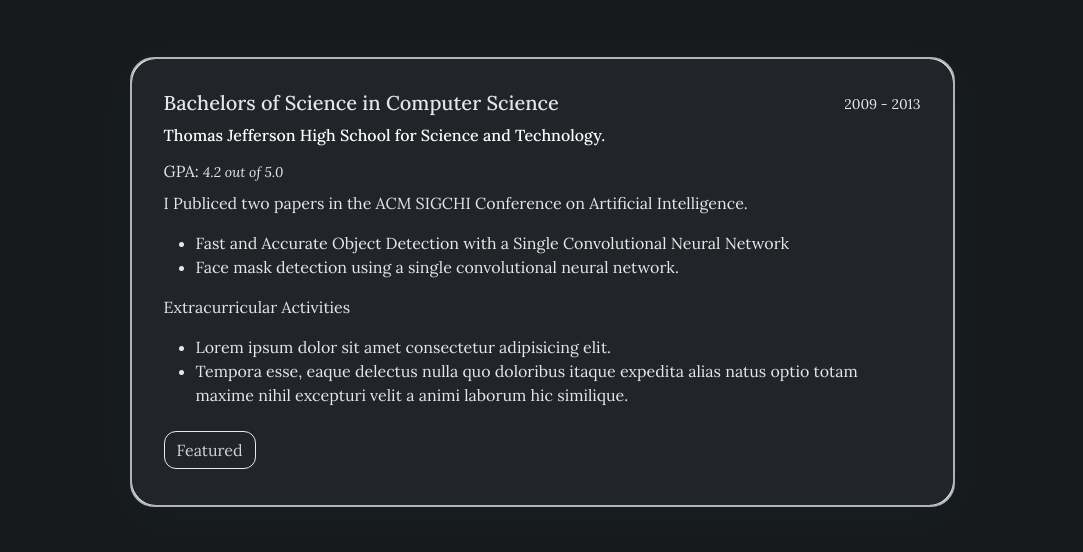
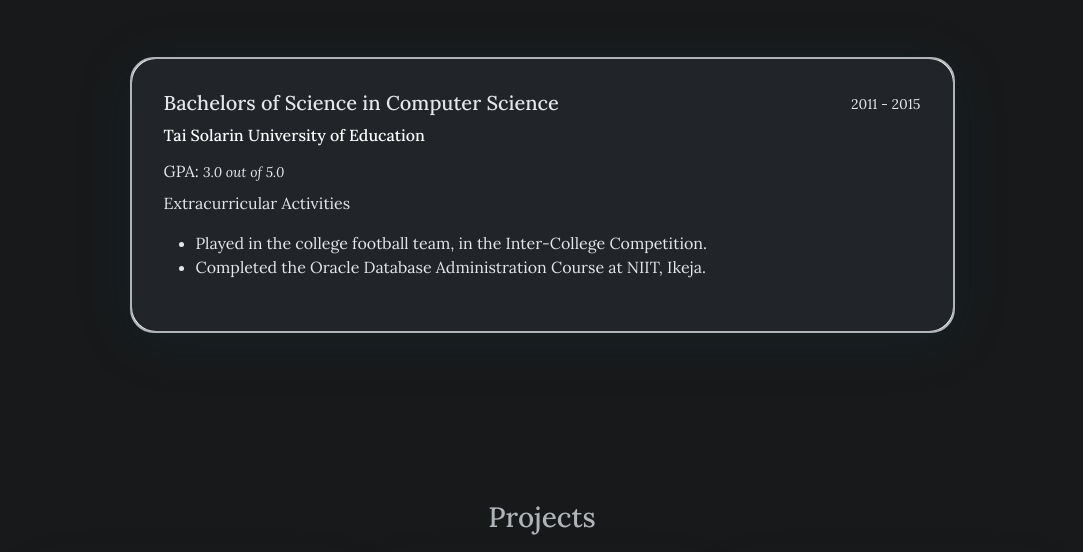
Before and after one commit to samibanks01/Professional-Portfolio, a plain HTML site: page index.html in a window 1280 px wide. Shown: the part 2057-2609 px from the top of the page, without its empty margins (98-1181 px from the left). Drawn offline with nearby package versions, Linux system fonts and the light colour scheme.

Commit message:
fourth cli commit

```diff
--- a/index.html
+++ b/index.html
@@ -1007,14 +1007,14 @@ Sam Banjo
                         <div class="card">
                             <div class="card-body">
                                 <div class="float-end">
-                                    <small>2009 - 2013</small>
+                                    <small>2011 - 2015</small>
                                 </div>
                                 <h5 class="card-title">Bachelors of Science in Computer Science</h5>
 
 
-                                <a href="https://example.org" target="_blank">
+                                <a href="https://tasued.ng" target="_blank">
                                     <h6>
-                                    Thomas Jefferson High School for Science and Technology.
+                                    Tai Solarin University of Education
                                     </h6>
                                 </a>
 
@@ -1023,30 +1023,18 @@ Sam Banjo
                                 <div class="py-1">
                                     GPA:
                                     <i>
-                                        <small>4.2 out of 5.0</small>
+                                        <small>3.0 out of 5.0</small>
                                     </i>
                                 </div>
 
                                 <div class="py-1 education-content">
-                                    <p>I Publiced two papers in the ACM SIGCHI Conference on Artificial Intelligence.</p>
+                                    <p>Extracurricular Activities</p>
 <ul>
-<li><a href="https://example.com">Fast and Accurate Object Detection with a Single Convolutional Neural Network</a></li>
-<li>Face mask detection using a single convolutional neural network.</li>
+<li>Played in the college football team, in the Inter-College Competition.</li>
+<li>Completed the Oracle Database Administration Course at NIIT, Ikeja.</li>
 </ul>
-<p>Extracurricular Activities</p>
-<ul>
-<li>Lorem ipsum dolor sit amet consectetur adipisicing elit.</li>
-<li>Tempora esse, eaque delectus nulla quo doloribus itaque expedita alias natus optio totam maxime nihil excepturi velit a animi laborum hic similique.</li>
-</ul>
-
                                 </div>
 
-
-                                <div class="py-1">
-                                    <a href="https://example.com" class="btn">
-                                        Featured
-                                    </a>
-                                </div>
 
                             </div>
                         </div>
@@ -1334,7 +1322,7 @@ Sam Banjo
                     </div>
 
                     <div class="row justify-content-center">
-                        <form id="contact-form" action="https://formspree.io/f/amgvekdrp" onsubmit="handleFormspreeSubmit(event)" method="POST" class="col-md-7">
+                        <form id="contact-form" action="https://formspree.io/f/mgvekdrp" onsubmit="handleFormspreeSubmit(event)" method="POST" class="col-md-7">
                             <div class="form-group pt-3">
                                 <input type="email" class="form-control"  name="email" required="true" placeholder='Enter your email address'>
                             </div>
```
Also changed, not shown: 1 other file.
